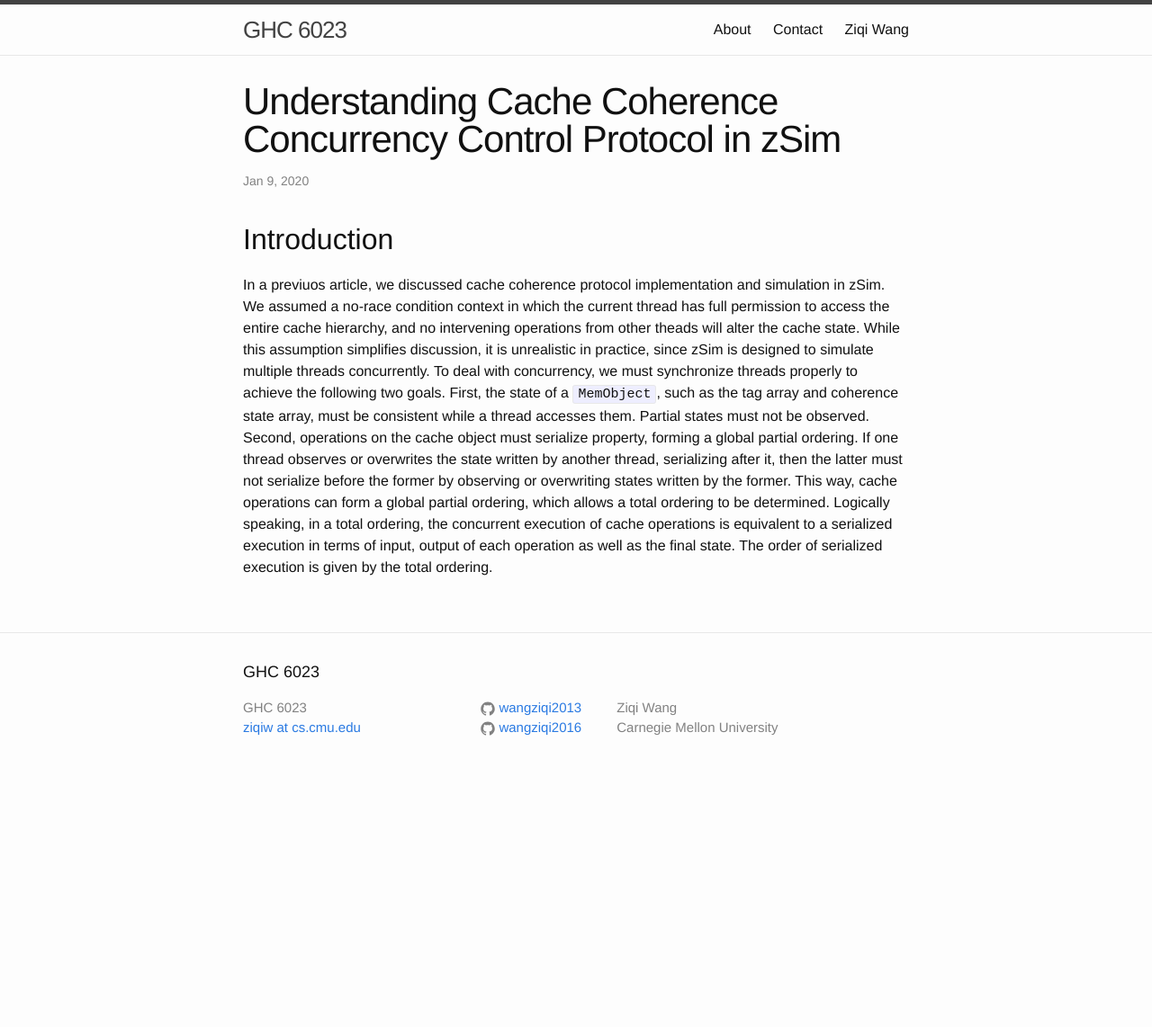
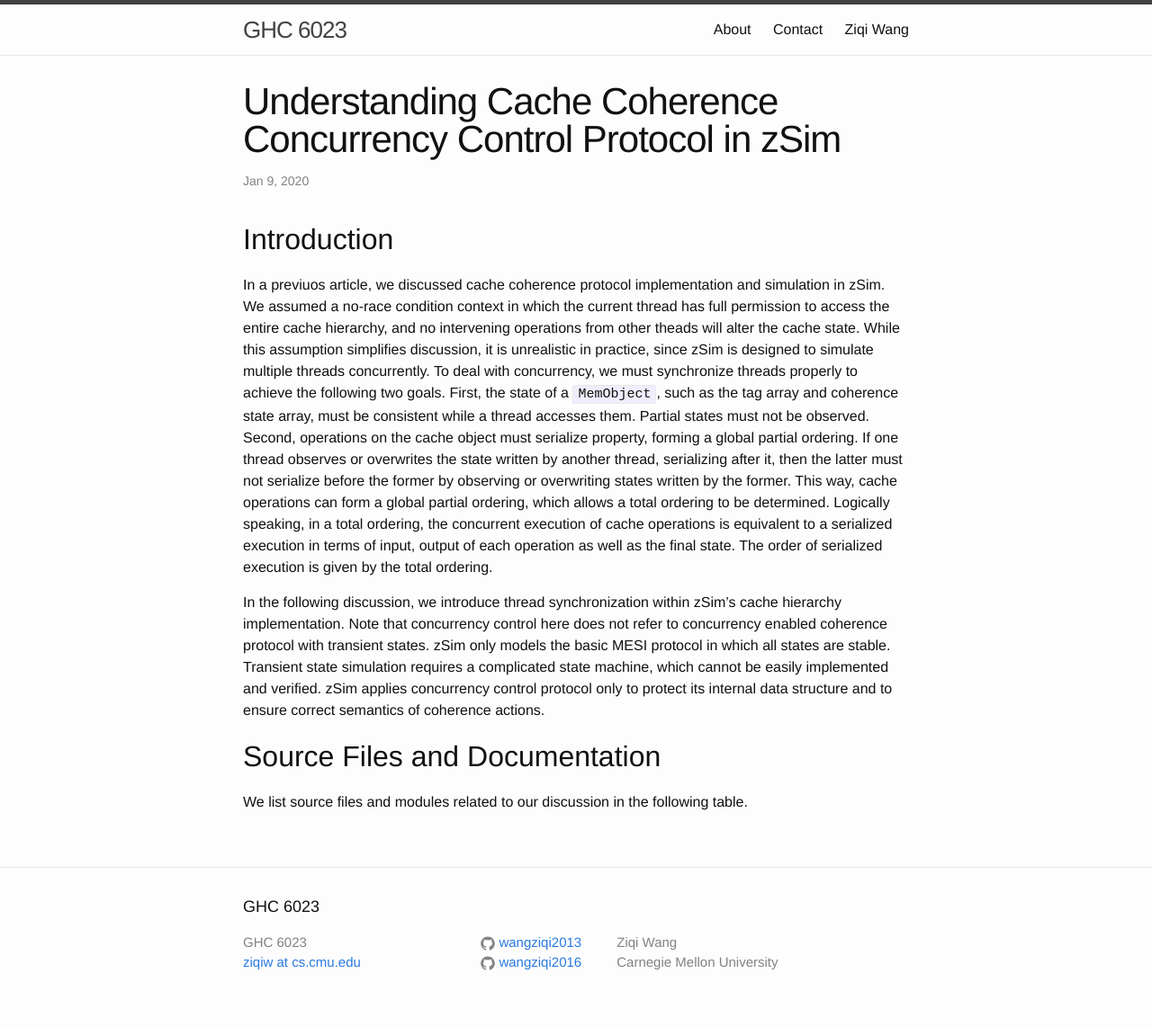
Before and after one commit to wangziqi2013/wangziqi2013.github.io, a Jekyll site: the page built from _posts/2020-01-09-understand-zsim-cache-cc.markdown, in a window 1280 px wide. Shown: the whole page at 90% size. Built offline with Jekyll 4.4.1, drawn with Linux system fonts in a browser that asks for light colours; before the commit the page ends 900 px from its top, so only the background shows below that.

Commit message:
Finish intro

```diff
--- a/_posts/2020-01-09-understand-zsim-cache-cc.markdown
+++ b/_posts/2020-01-09-understand-zsim-cache-cc.markdown
@@ -20,3 +20,13 @@ or overwriting states written by the former. This way, cache operations can form
 a total ordering to be determined. Logically speaking, in a total ordering, the concurrent execution of cache operations
 is equivalent to a serialized execution in terms of input, output of each operation as well as the final state. The
 order of serialized execution is given by the total ordering.
+
+In the following discussion, we introduce thread synchronization within zSim's cache hierarchy implementation. Note that
+concurrency control here does not refer to concurrency enabled coherence protocol with transient states. zSim only models
+the basic MESI protocol in which all states are stable. Transient state simulation requires a complicated state machine,
+which cannot be easily implemented and verified. zSim applies concurrency control protocol only to protect its internal
+data structure and to ensure correct semantics of coherence actions.
+
+## Source Files and Documentation
+
+We list source files and modules related to our discussion in the following table.
```
